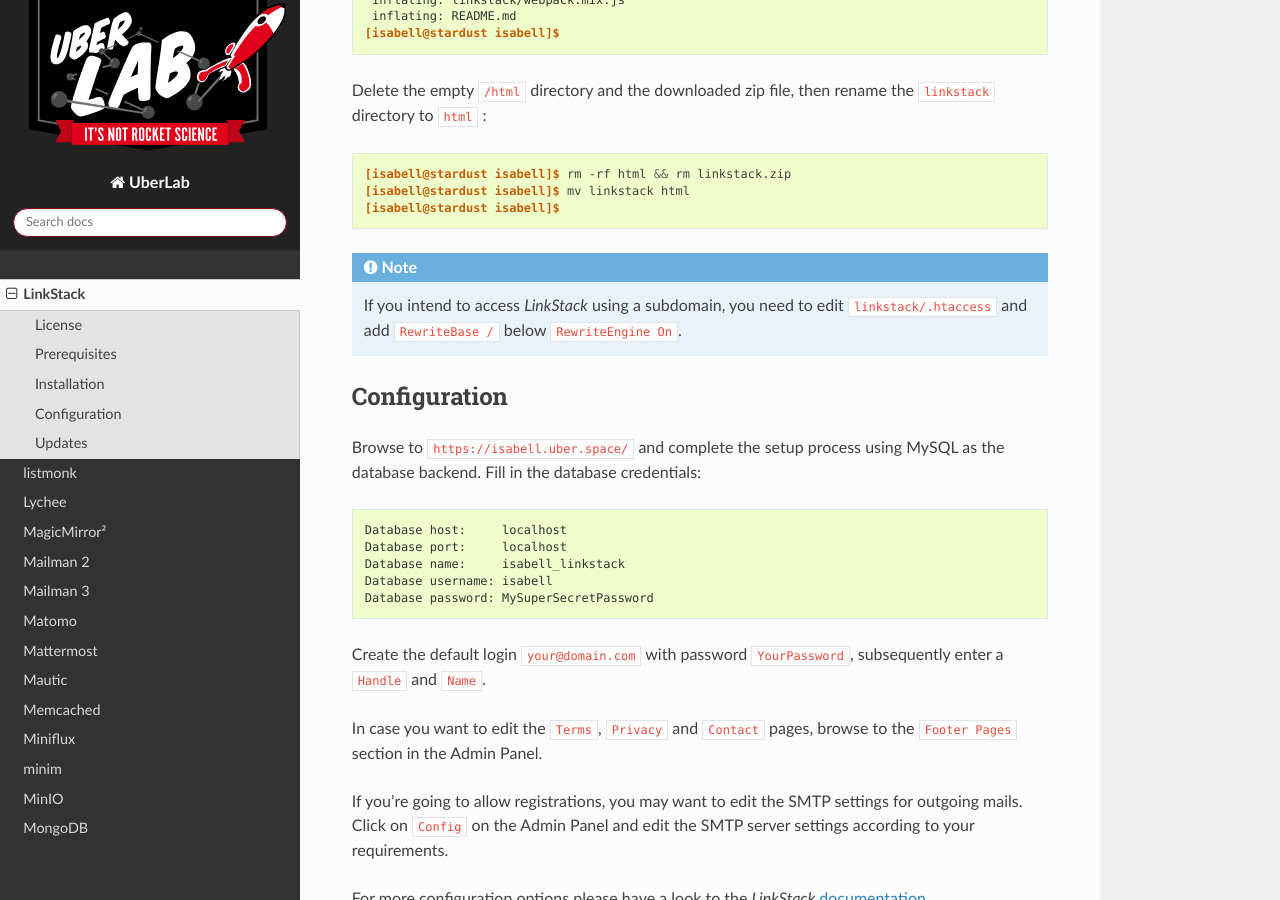
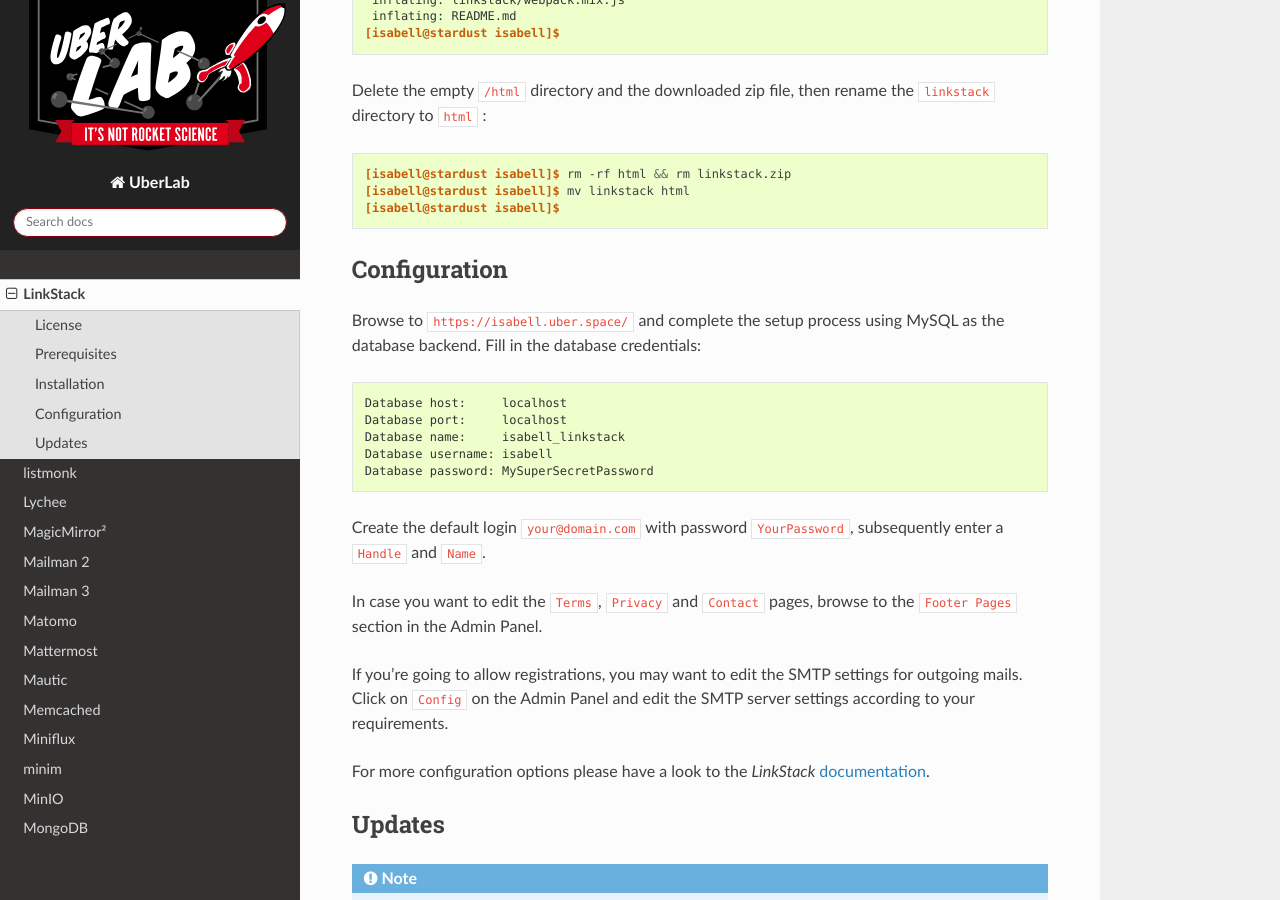
Before and after one commit to Uberspace/lab, a Sphinx documentation site: the page built from source/guide_linkstack.rst, in a window 1280 px wide and 900 px high, scrolled down 2577 px. Built offline with Sphinx 7.4.7 and the Read the Docs theme 2.0.0, drawn with Linux system fonts in a browser that asks for light colours.

Commit message:
Remove hint for subdomains

```diff
--- a/source/guide_linkstack.rst
+++ b/source/guide_linkstack.rst
@@ -88,8 +88,6 @@
  [isabell@stardust isabell]$ mv linkstack html
  [isabell@stardust isabell]$
 
-.. note:: If you intend to access *LinkStack* using a subdomain, you need to edit ``linkstack/.htaccess`` and add ``RewriteBase /`` below ``RewriteEngine On``.
-
 Configuration
 =============
 
```
